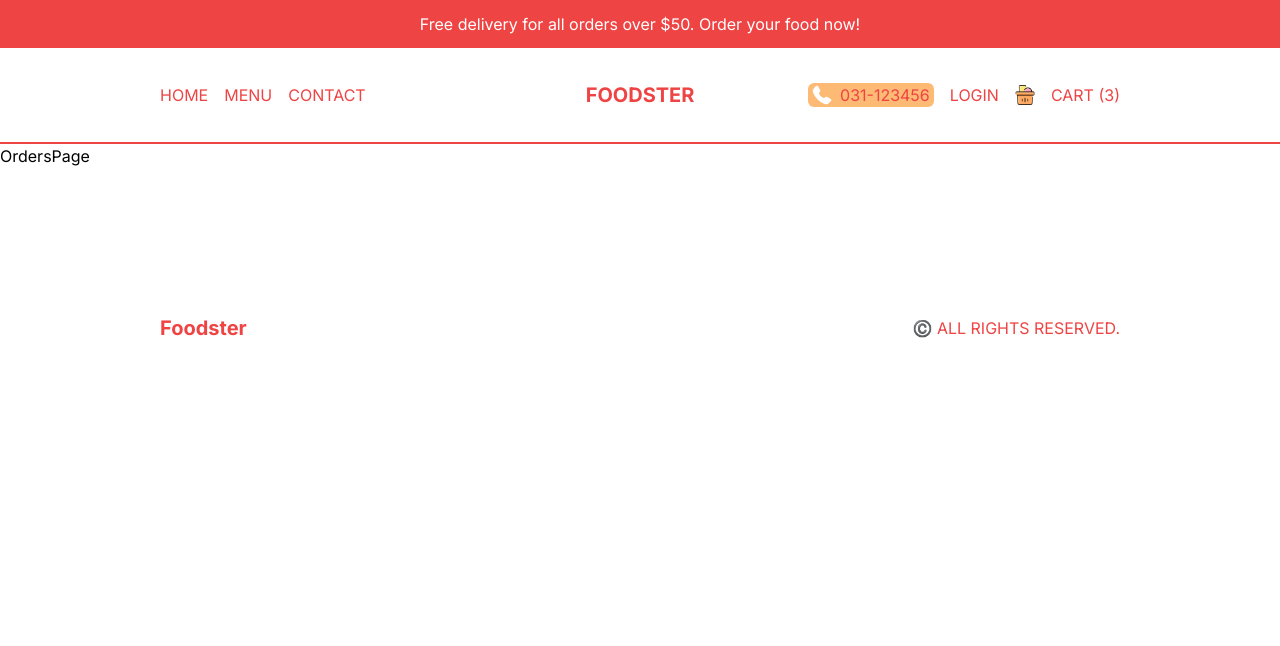
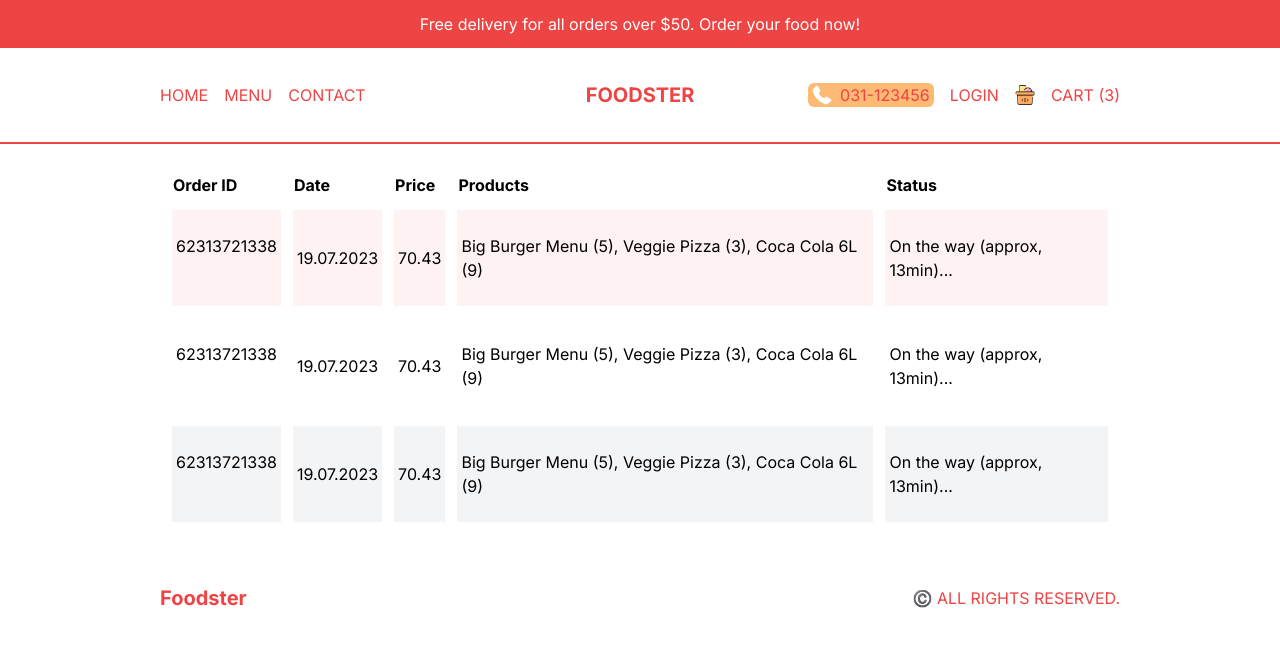
Before and after one commit to lutfimaulana17/food-ordering-apps, a Next.js app: page /orders in a window 1280 px wide. Shown: the top 646 px of the page. Built offline with nearby package versions, Linux system fonts and the light colour scheme.

Commit message:
layouting order

```diff
--- a/src/app/orders/page.tsx
+++ b/src/app/orders/page.tsx
@@ -2,7 +2,42 @@
 
 const OrdersPage = () => {
   return (
-    <div>OrdersPage</div>
+    <div className='p-4 lg:px-20 xl:px-40'>
+        <table className='w-full border-separate border-spacing-3'>
+            <thead>
+                <tr className='text-left'>
+                  <th className='hidden md:block'>Order ID</th>
+                  <th>Date</th>
+                  <th>Price</th>
+                  <th className='hidden md:block'>Products</th>
+                  <th>Status</th>
+                </tr>
+            </thead>
+            <tbody>
+                <tr className='text-sm md:text-base bg-red-50'>
+                  <td className='hidden md:block py-6 px-1'>62313721338</td>
+                  <td className='py-6 px-1'>19.07.2023</td>
+                  <td className='py-6 px-1'>70.43</td>
+                  <td className='hidden md:block py-6 px-1'>Big Burger Menu (5), Veggie Pizza (3), Coca Cola 6L (9)</td>
+                  <td className='py-6 px-1'>On the way (approx, 13min)...</td>
+                </tr>
+                <tr className='text-sm md:text-base odd:bg-gray-100'>
+                  <td className='hidden md:block py-6 px-1'>62313721338</td>
+                  <td className='py-6 px-1'>19.07.2023</td>
+                  <td className='py-6 px-1'>70.43</td>
+                  <td className='hidden md:block py-6 px-1'>Big Burger Menu (5), Veggie Pizza (3), Coca Cola 6L (9)</td>
+                  <td className='py-6 px-1'>On the way (approx, 13min)...</td>
+                </tr>
+                <tr className='text-sm md:text-base odd:bg-gray-100'>
+                  <td className='hidden md:block py-6 px-1'>62313721338</td>
+                  <td className='py-6 px-1'>19.07.2023</td>
+                  <td className='py-6 px-1'>70.43</td>
+                  <td className='hidden md:block py-6 px-1'>Big Burger Menu (5), Veggie Pizza (3), Coca Cola 6L (9)</td>
+                  <td className='py-6 px-1'>On the way (approx, 13min)...</td>
+                </tr>
+            </tbody>
+        </table>
+    </div>
   )
 }
 
--- a/src/components/Footer.tsx
+++ b/src/components/Footer.tsx
@@ -3,7 +3,7 @@
 
 const Footer = () => {
   return (
-    <div className='h-12 md:h-24 p-4 lg:p-20 xl:p-40 text-red-500 flex items-center justify-between'>
+    <div className='h-12 md:h-24 p-4 lg:px-20 xl:px-40 text-red-500 flex items-center justify-between'>
       <Link href="/" className='font-bold text-xl'>Foodster</Link>
       <p>©️ ALL RIGHTS RESERVED.</p>
     </div>
```
